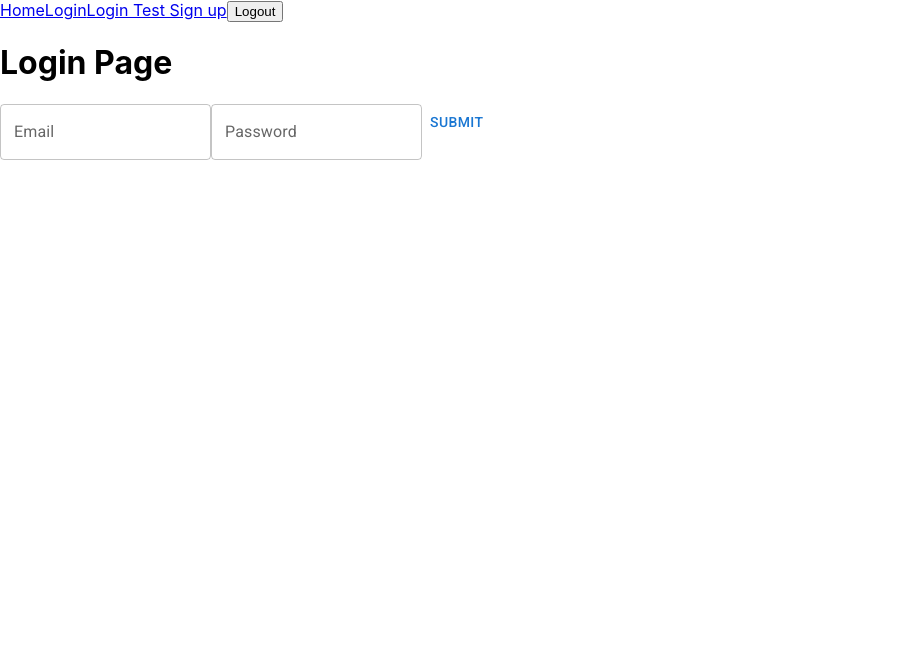
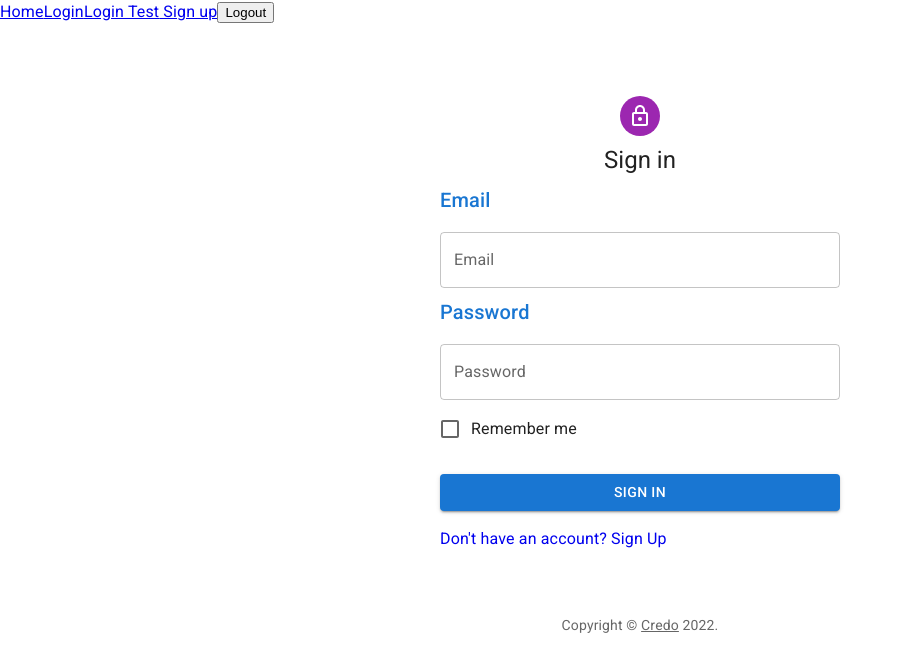
Before and after one commit to Qelkor/Project3CZ, a React (Create React App) app in the folder client/: page /login in a window 1280 px wide. Shown: the top 672 px of the page, without its empty margins (0-904 px from the left). Built offline with nearby package versions, Linux system fonts and the light colour scheme.

Commit message:
login and signup form

```diff
--- a/client/package.json
+++ b/client/package.json
@@ -5,6 +5,8 @@
   "dependencies": {
     "@emotion/react": "^11.9.3",
     "@emotion/styled": "^11.9.3",
+    "@mui/icons-material": "^5.8.4",
+    "@mui/lab": "^5.0.0-alpha.87",
     "@mui/material": "^5.8.4",
     "@testing-library/jest-dom": "^5.16.4",
     "@testing-library/react": "^13.3.0",
--- a/client/src/App.tsx
+++ b/client/src/App.tsx
@@ -4,7 +4,7 @@ import Login from "./pages/Login";
 import LoginTest from "./pages/LoginTest";
 import Home from "../src/pages/Home";
 import { atom } from "jotai";
-import { IUser } from "../../models/userModel";
+import {IUser} from "../../models/userModel";
 
 
 export const userAtom = atom<IUser | undefined>(undefined);
--- a/client/src/components/navbar.tsx
+++ b/client/src/components/navbar.tsx
@@ -25,7 +25,7 @@ const Navbar = () => {
 				<Link to="/">Home</Link>
 				<Link to="/login">Login</Link>
 				<Link to="/loginTest">Login Test</Link>
-        <Link to="/signup"> Sign up</Link>
+				<Link to="/signup"> Sign up</Link>
         <button onClick={Logout}>Logout</button>
 			</nav>
 		</>
--- a/client/src/pages/Login.tsx
+++ b/client/src/pages/Login.tsx
@@ -1,12 +1,24 @@
+import { Link as RouterLink } from "react-router-dom";
 import { Formik, Form } from "formik";
 import * as Yup from "yup";
 import axios from "axios";
-import Text from "./inputComponents/Text";
-import Password from "./inputComponents/Password";
+import Avatar from "@mui/material/Avatar";
 import Button from "@mui/material/Button";
+import CssBaseline from "@mui/material/CssBaseline";
+import FormControlLabel from "@mui/material/FormControlLabel";
+import Checkbox from "@mui/material/Checkbox";
+import Link from "@mui/material/Link";
+import Grid from "@mui/material/Grid";
+import Box from "@mui/material/Box";
+import LockOutlinedIcon from "@mui/icons-material/LockOutlined";
+import Typography from "@mui/material/Typography";
+import Container from "@mui/material/Container";
+import { createTheme, ThemeProvider } from "@mui/material/styles";
 import { useAtom } from "jotai";
 import { userAtom } from "../App";
 import { IUser } from "../../../models/userModel";
+import Text from "./inputComponents/Text";
+import Password from "./inputComponents/Password";
 import Navbar from "../components/navbar";
 
 interface Res {
@@ -19,7 +31,22 @@ interface IValues {
 	password: String;
 }
 
-const Login = () => {
+function Copyright(props: any) {
+	return (
+		<Typography variant="body2" color="text.secondary" align="center" {...props}>
+			{"Copyright © "}
+			<Link color="inherit" href="#">
+				Credo
+			</Link>{" "}
+			{new Date().getFullYear()}
+			{"."}
+		</Typography>
+	);
+}
+
+const theme = createTheme();
+
+export default function Login() {
 	const [user, setUser] = useAtom(userAtom);
 
 	const initialValues = {
@@ -28,7 +55,7 @@ const Login = () => {
 	};
 
 	const validationSchema = Yup.object({
-		email: Yup.string().email("Not a valid email").required("email required"),
+		email: Yup.string().email("Not a valid email").required("Email required"),
 		password: Yup.string().required("Password required"),
 	});
 
@@ -63,15 +90,48 @@ const Login = () => {
 							props.handleSubmit(e);
 						}}
 					>
-						<h1>Login Page</h1>
-						<Text label="Email" name="email" />
-						<Password label="Password" name="password" />
-						<Button type="submit">Submit</Button>
+						<ThemeProvider theme={theme}>
+							<Container component="main" maxWidth="xs">
+								<CssBaseline />
+								<Box
+									sx={{
+										marginTop: 8,
+										display: "flex",
+										flexDirection: "column",
+										alignItems: "center",
+									}}
+								>
+									<Avatar sx={{ m: 1, bgcolor: "secondary.main" }}>
+										<LockOutlinedIcon />
+									</Avatar>
+									<Typography component="h1" variant="h5">
+										Sign in
+									</Typography>
+									<Box sx={{ mt: 1 }}>
+										<Text label="Email" name="email" />
+										<Password label="Password" name="password" />
+										<FormControlLabel
+											control={<Checkbox value="remember" color="primary" />}
+											label="Remember me"
+										/>
+											<Button type="submit" fullWidth variant="contained" sx={{ mt: 3, mb: 2 }}>
+												Sign In
+											</Button>
+										<Grid container>
+											<Grid item>
+												<RouterLink to="/signup" style={{textDecoration:"none"}}>
+													{"Don't have an account? Sign Up"}
+												</RouterLink>
+											</Grid>
+										</Grid>
+									</Box>
+								</Box>
+								<Copyright sx={{ mt: 8, mb: 4 }} />
+							</Container>
+						</ThemeProvider>
 					</Form>
 				)}
 			</Formik>
 		</>
 	);
-};
-
-export default Login;
+}
--- a/client/src/pages/Signup.tsx
+++ b/client/src/pages/Signup.tsx
@@ -1,3 +1,4 @@
+import { useState } from "react";
 import axios from "axios";
 import { Formik, Form } from "formik";
 import * as Yup from "yup";
@@ -6,6 +7,12 @@ import TextInput from "./inputComponents/Text";
 import PasswordInput from "./inputComponents/Password";
 import RadioButtons from "./inputComponents/RadioButtons";
 import RoomOptions from "./inputComponents/RoomOptions";
+import Card from "@mui/material/Card";
+import Box from "@mui/material/Box";
+import Tab from "@mui/material/Tab";
+import TabContext from "@mui/lab/TabContext";
+import TabList from "@mui/lab/TabList";
+import TabPanel from "@mui/lab/TabPanel";
 
 const Signup = () => {
 	const initialValues = {
@@ -18,8 +25,8 @@ const Signup = () => {
 		propertyStatus: "",
 		renovationType: "",
 		renovationPriority: "",
-		keyCollected: null,
-		loanRequired: null,
+		keyCollected: undefined,
+		loanRequired: undefined,
 		rooms: [],
 		budget: 0,
 	};
@@ -34,8 +41,19 @@ const Signup = () => {
 			.required("Required"),
 		email: Yup.string().email("Invalid email address").required("Email is required"),
 		propertyType: Yup.string().required("Please select one"),
+		propertyStatus: Yup.string().required("Please select one"),
+		keyCollected: Yup.bool().required("Please select one"),
+		loanRequired: Yup.bool().required("Please select one"),
+		renovationPriority: Yup.string().required("Please select one"),
+		renovationType: Yup.string().required("Please select one"),
+		budget:Yup.number().moreThan(0, "Please state your approximate budget"),
+		rooms: Yup.array().min(1, "Please select at least 1")
 	});
 
+	const [tabValue, setValue] = useState("1");
+	const handleTab = (event: React.SyntheticEvent, newValue: string) => {
+		setValue(newValue);
+	};
 	return (
 		<Formik
 			initialValues={initialValues}
@@ -50,10 +68,24 @@ const Signup = () => {
 		>
 			<Form>
 				<h1>Sign up for Credo</h1>
+				<Box sx={{ display: "flex", width: "100vw", justifyContent: "center" }}>
+					<Card elevation={7} sx={{ width: "70vw" }}>
+						<TabContext value={tabValue}>
+							<Box sx={{ borderBottom: 1, borderColor: "divider" }}>
+								<TabList onChange={handleTab} aria-label="lab API tabs example">
+									<Tab label="Account" value="1" />
+									<Tab label="House" value="2" />
+									<Tab label="Renovation" value="3" />
+								</TabList>
+							</Box>
+							<TabPanel value="1">
 								<TextInput label="Username" name="name" />
+								<TextInput label="Email" name="email" />
 								<PasswordInput label="Password" name="password" />
-				<PasswordInput label="PasswordCheck" name="passwordCheck" />
-				<TextInput label="Email" name="email" />
+								<PasswordInput label="Enter password again" name="passwordCheck" />
+							</TabPanel>
+							<TabPanel value="2">
+								<Box sx={{ display: "flex", flexDirection: "column" }}>
 									<RadioButtons
 										label="Property Type"
 										name="propertyType"
@@ -69,19 +101,34 @@ const Signup = () => {
 										op2="Resale"
 										op3="Existing"
 									/>
-				<RadioButtons label="Renovation Type" name="renovationType" op1="Full" op2="Partial" />
+									<RadioButtons label="Keys Collected?" name="keyCollected" op1="Yes" op2="No" />
+								</Box>
+							</TabPanel>
+							<TabPanel value="3">
+								<Box sx={{display: "flex", flexDirection: "column"}}>
 								<RadioButtons
 										label="Renovation Priority"
 										name="renovationPriority"
 										op1="Stick to Budget"
 										op2="Pay for better design"
 									/>
-				<RadioButtons label="Key Collected" name="keyCollected" op1="Yes" op2="No" />
+									<RadioButtons
+										label="Renovation Type"
+										name="renovationType"
+										op1="Full"
+										op2="Partial"
+									/>
 									<RadioButtons label="Loan Required" name="loanRequired" op1="Yes" op2="No" />
+									<TextInput label="Budget" name="budget" type="number" margin={2} />
 									<RoomOptions name="rooms"/>
+								</Box>
+							</TabPanel>
+						</TabContext>
 						<Button type="submit" variant="contained">
 							Submit
 						</Button>
+					</Card>
+				</Box>
 			</Form>
 		</Formik>
 	);
--- a/client/src/pages/inputComponents/Password.tsx
+++ b/client/src/pages/inputComponents/Password.tsx
@@ -1,5 +1,8 @@
 import { useField } from "formik";
 import TextField from "@mui/material/TextField";
+import Typography from "@mui/material/Typography";
+import Box from "@mui/material/Box";
+import FormLabel from "@mui/material/FormLabel"
 
 interface PasswordProps {
   label: string;
@@ -9,10 +12,12 @@ interface PasswordProps {
 const PasswordInput = ({ label, name }: PasswordProps) => {
   const [field, meta] = useField(name);
   return (
-    <>
-      <TextField variant="outlined" label={label} {...field} type="password" />
-      {meta.touched && meta.error ? <div>{meta.error}</div> : null}
-    </>
+    <Box sx={{width: "25rem"}}>
+      <FormLabel>
+				<Typography variant="h6" color="primary">{label}</Typography></FormLabel>
+      <TextField variant="outlined" fullWidth label={label} {...field} type="password" margin="normal" />
+      {meta.touched && meta.error ? <Typography color="error" >*{meta.error}</Typography> : null}
+    </Box>
   );
 };
 
--- a/client/src/pages/inputComponents/RadioButtons.tsx
+++ b/client/src/pages/inputComponents/RadioButtons.tsx
@@ -4,6 +4,7 @@ import RadioGroup from "@mui/material/RadioGroup";
 import FormControlLabel from "@mui/material/FormControlLabel";
 import FormControl from "@mui/material/FormControl";
 import FormLabel from "@mui/material/FormLabel";
+import Typography from "@mui/material/Typography";
 
 interface RadioButtonsProps {
 	label: string;
@@ -27,15 +28,16 @@ const RadioButtons = ({label, name, op1, op2, op3, op4}: RadioButtonsProps) => {
 
 	const [field, meta] = useField(name);
 	return (
-		<FormControl>
-			<FormLabel>{label}</FormLabel>
+		<FormControl sx={{mt: 2}}>
+			<FormLabel>
+				<Typography variant="h6" color="primary">{label}</Typography></FormLabel>
 			<RadioGroup row aria-labelledby={label} {...field}>
 				{op1 && <FormControlLabel value={yesNoToBool(op1)} control={<Radio />} label={op1} />}
 				{op2 && <FormControlLabel value={yesNoToBool(op2)} control={<Radio />} label={op2} />}
 				{op3 && <FormControlLabel value={yesNoToBool(op3)} control={<Radio />} label={op3} />}
 				{op4 && <FormControlLabel value={yesNoToBool(op4)} control={<Radio />} label={op4} />}
-				{meta.touched && meta.error ? <div>{meta.error}</div> : null}
 			</RadioGroup>
+			{meta.touched && meta.error ? <Typography color="error" >*{meta.error}</Typography> : null}
 		</FormControl>
 	);
 };
--- a/client/src/pages/inputComponents/RoomOptions.tsx
+++ b/client/src/pages/inputComponents/RoomOptions.tsx
@@ -4,6 +4,8 @@ import axios from "axios";
 import FormGroup from "@mui/material/FormGroup";
 import FormControlLabel from "@mui/material/FormControlLabel";
 import Checkbox from "@mui/material/Checkbox";
+import Typography from "@mui/material/Typography";
+import FormLabel from "@mui/material/FormLabel";
 
 interface RoomOptionsProps {
 	name: string;
@@ -28,12 +30,18 @@ const RoomOptions = ({ name }: RoomOptionsProps) => {
 
 	return (
 		<FormGroup>
+			<FormLabel>
+				<Typography variant="h6" color="primary">
+					Please select the rooms you wish to renovate:
+				</Typography>
+			</FormLabel>
 			{RoomOptions.map((room: RoomsData) => (
 				<>
-          <FormControlLabel control={<Checkbox {...field} value={room._id} />} label={room.name} />
-          {meta.touched && meta.error ? <div>{meta.error}</div> : null}
+					<FormControlLabel control={<Checkbox {...field} value={room._id} />} label={room.name} />
+
 				</>
 			))}
+			{meta.touched && meta.error ? <Typography color="error" >*{meta.error}</Typography> : null}
 		</FormGroup>
 	);
 };
--- a/client/src/pages/inputComponents/Text.tsx
+++ b/client/src/pages/inputComponents/Text.tsx
@@ -1,17 +1,25 @@
 import { useField } from "formik";
 import TextField from "@mui/material/TextField";
+import Typography from "@mui/material/Typography";
+import Box from "@mui/material/Box";
+import FormLabel from "@mui/material/FormLabel";
+
 interface TextInputProps {
   label: string;
   name: string;
+  type?: string;
+  margin?: number;
 }
 
-const TextInput = ({ label, name }: TextInputProps) => {
+const TextInput = ({ label, name, type, margin }: TextInputProps) => {
   const [field, meta] = useField(name);
   return (
-    <>
-      <TextField variant="outlined" label={label} {...field} />
-      {meta.touched && meta.error ? <div>{meta.error}</div> : null}
-    </>
+    <Box>
+      	<FormLabel>
+				<Typography variant="h6" color="primary">{label}</Typography></FormLabel>
+      <TextField  fullWidth type={type} variant="outlined" label={label} {...field} margin="normal"/>
+      {meta.touched && meta.error ? <Typography color="error" >*{meta.error}</Typography> : null}
+    </Box>
   );
 };
 
```
Also changed, not shown: 2 other files (tests, documents, lock files or other folders). Lines whose indentation alone changed are shown as unchanged.
